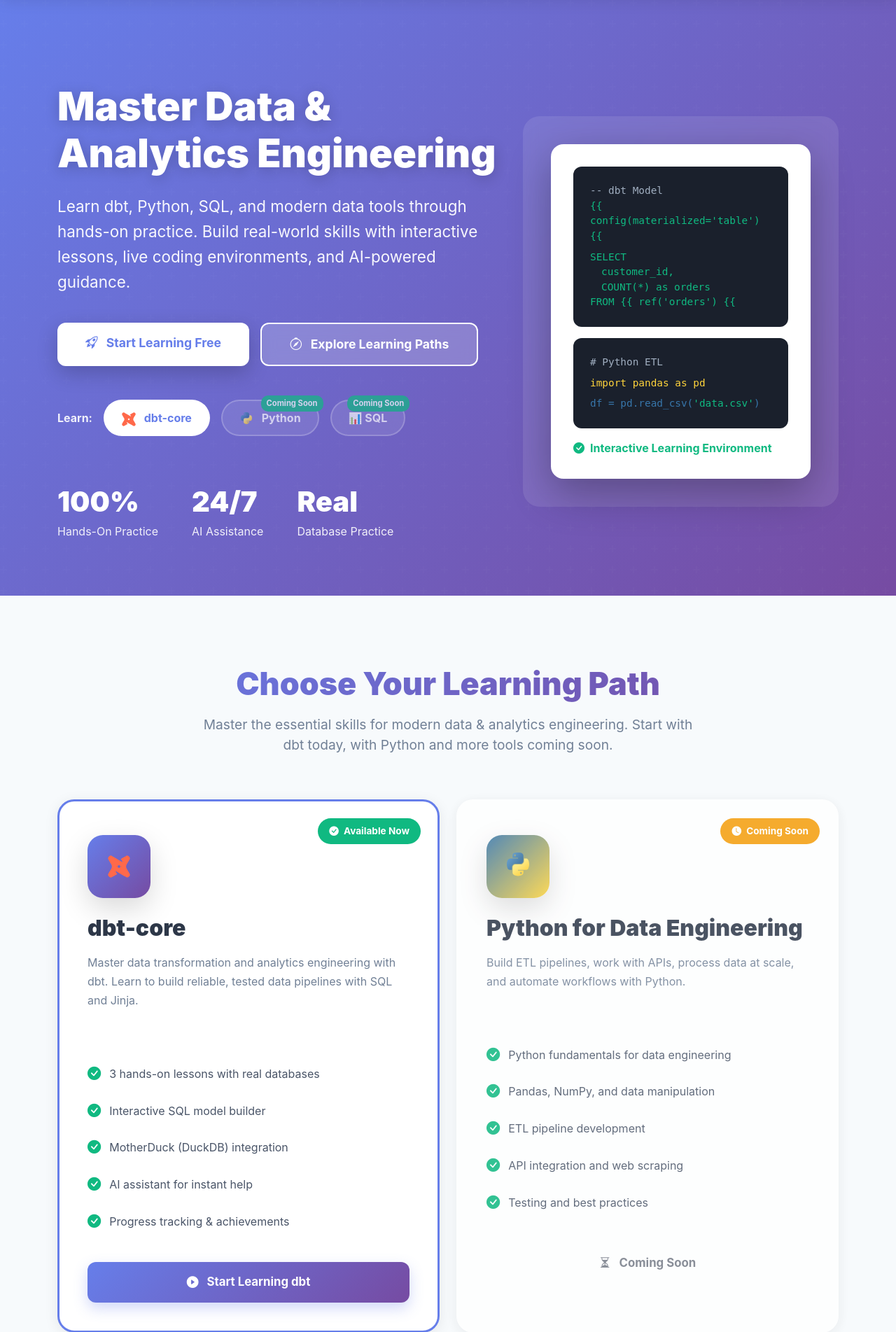
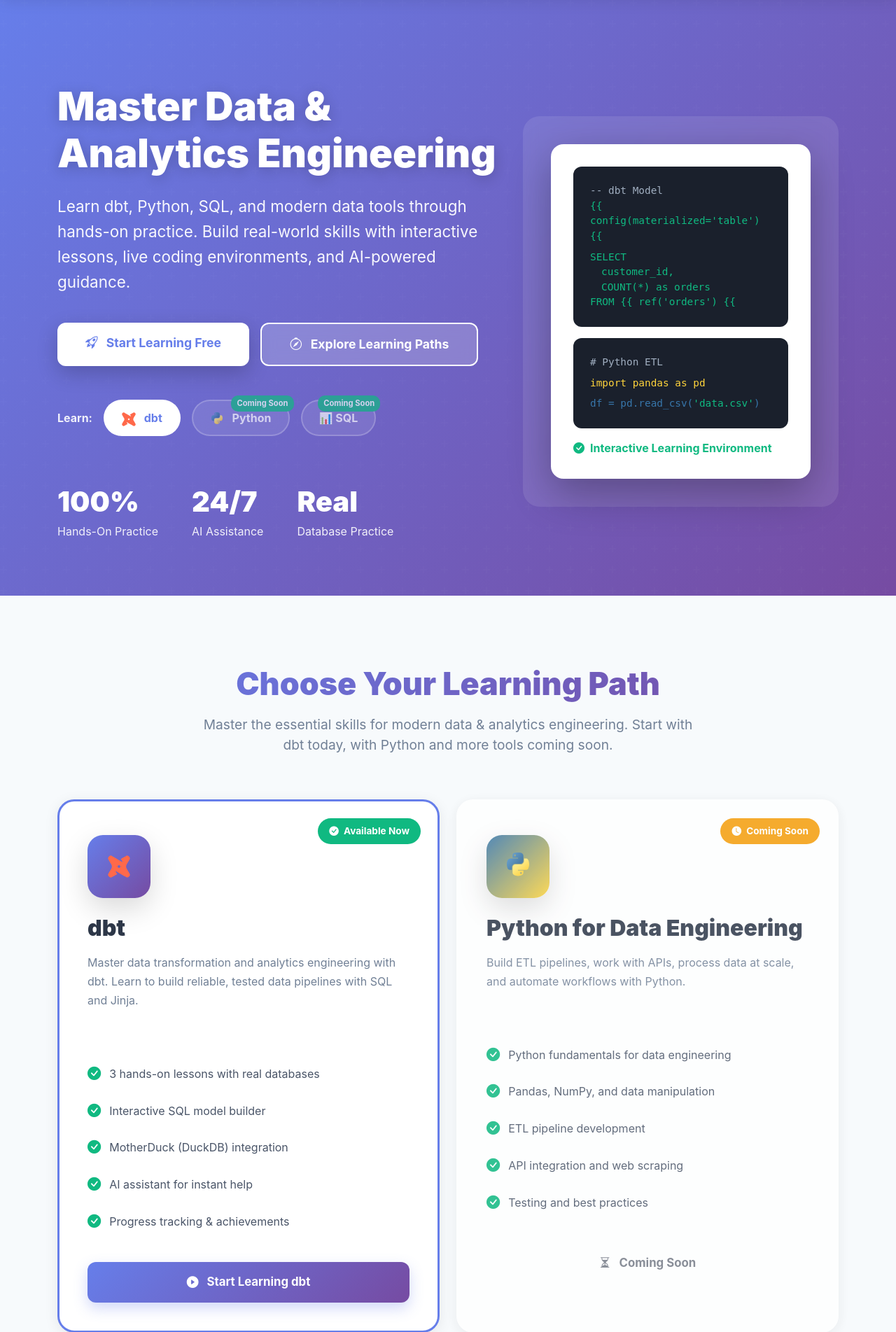
Before and after one commit to SS279/decode-data, a Django app: page / in a window 1280 px wide. Shown: the part 113-2016 px from the top of the page at 70% size. Run offline with Django 4.2, Linux system fonts and the light colour scheme.

Commit message:
Update dbt-core to dbt

```diff
--- a/learning/templates/home.html
+++ b/learning/templates/home.html
@@ -730,7 +730,7 @@
                             <img src="{% static 'images/dbt_logo.svg' %}"
                                 alt="dbt Logo"
                                 style="width: 20px; height: 20px; object-fit: contain; margin-right: 8px; vertical-align: middle;">
-                            dbt-core
+                            dbt
                         </div>
                         <div class="tech-badge coming-soon">
                             <img src="{% static 'images/python_logo.svg' %}"
@@ -817,7 +817,7 @@
                                     alt="dbt Logo"
                                     style="width: 32px; height: 32px; object-fit: contain;">
                             </div>
-                            <h3 class="path-title">dbt-core</h3>
+                            <h3 class="path-title">dbt</h3>
                             <p class="path-description">
                                 Master data transformation and analytics engineering with dbt.
                                 Learn to build reliable, tested data pipelines with SQL and Jinja.
```
